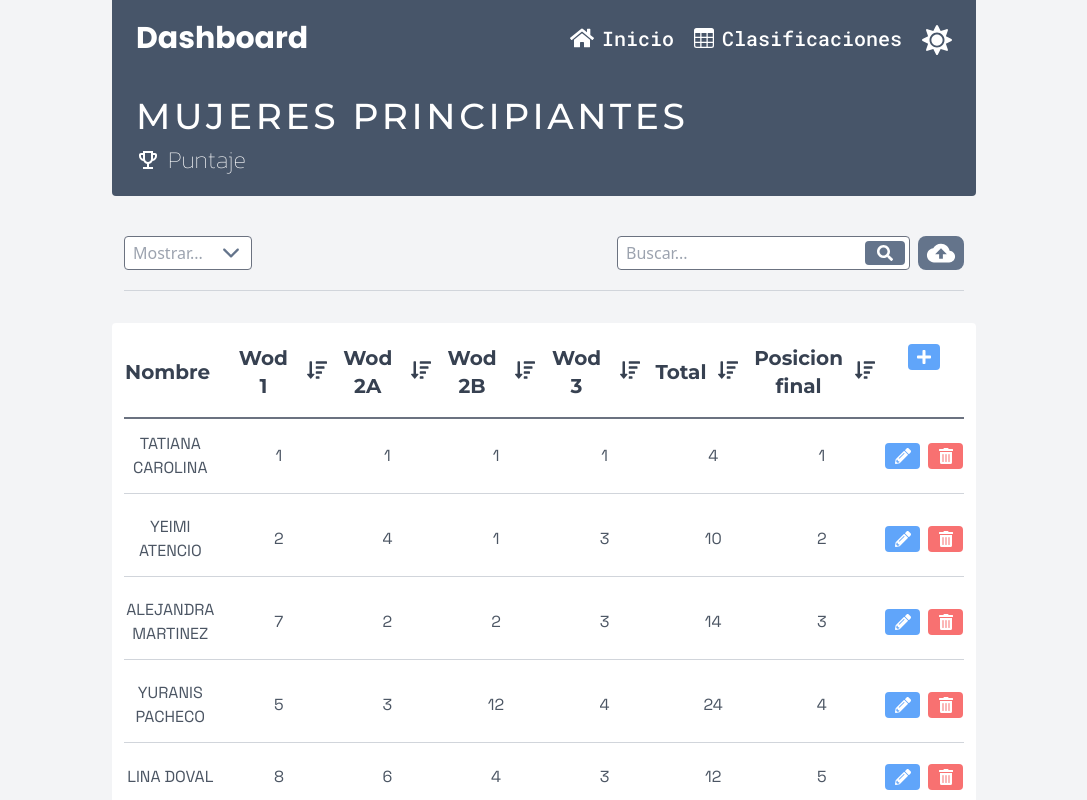
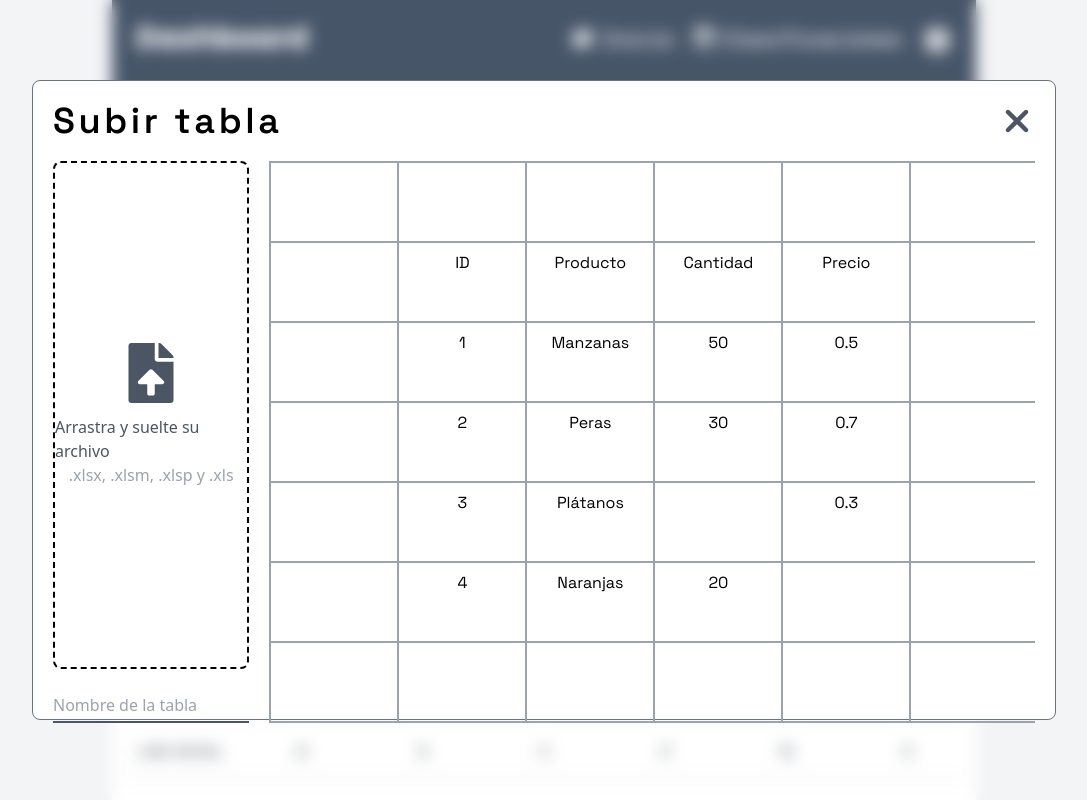
Before and after one commit to sweetPanel459/dashboard, a React (Vite) app: page / in a window 1280 px wide. Shown: the whole page, without its empty margins (96-1183 px from the left). Built offline with nearby package versions, Linux system fonts and the light colour scheme; a web font is replaced by a local one.

Commit message:
feat: Creation of the logic to upload the excel

```diff
--- a/src/components/common/input.jsx
+++ b/src/components/common/input.jsx
@@ -37,23 +37,3 @@ export const Input = ({
     </div>
   );
 };
-
-Input.propTypes = {
-  label: PropTypes.string,
-  onChange: PropTypes.func.isRequired,
-  placeholder: PropTypes.string,
-  id: PropTypes.string.isRequired,
-  name: PropTypes.string,
-  className: PropTypes.string,
-  required: PropTypes.bool,
-  disabled: PropTypes.bool,
-};
-
-Input.defaultProps = {
-  label: "",
-  placeholder: "",
-  name: "",
-  className: "",
-  required: false,
-  disabled: false,
-};
--- a/src/components/modals/uploadTable.jsx
+++ b/src/components/modals/uploadTable.jsx
@@ -1,21 +1,206 @@
+import { read, utils } from "xlsx";
+
 import { Input } from "../common/input";
-import { DoubleText, Text, Title } from "../common/texts";
+import { DoubleText } from "../common/texts";
 
+import { TableRow } from "../../containers/tableSections";
 import { ModalHeader } from "./modalHeader";
 
-import { FaTableList } from "react-icons/fa6";
 import { FaFileUpload } from "react-icons/fa";
+
+const worksheetExample = [
+  [
+    null,
+    null,
+    null,
+    null,
+    null,
+    null,
+    null,
+    null,
+    null,
+    null,
+    null,
+    null,
+    null,
+    null,
+    null,
+    null,
+    null,
+    null,
+    null,
+    null,
+    null,
+  ],
+  [
+    null,
+    "ID",
+    "Producto",
+    "Cantidad",
+    "Precio",
+    null,
+    null,
+    "ID",
+    "Producto",
+    "Cantidad",
+    "Precio",
+    null,
+    null,
+    "ID",
+    "Producto",
+    "Cantidad",
+    "Precio",
+    null,
+    null,
+  ],
+  [
+    null,
+    1,
+    "Manzanas",
+    50,
+    0.5,
+    null,
+    null,
+    1,
+    "Manzanas",
+    50,
+    0.5,
+    null,
+    null,
+    1,
+    "Manzanas",
+    50,
+    0.5,
+    null,
+    null,
+  ],
+  [
+    null,
+    2,
+    "Peras",
+    30,
+    0.7,
+    null,
+    null,
+    2,
+    "Peras",
+    30,
+    0.7,
+    null,
+    null,
+    2,
+    "Peras",
+    30,
+    0.7,
+    null,
+    null,
+  ],
+  [
+    null,
+    3,
+    "Plátanos",
+    null,
+    0.3,
+    null,
+    null,
+    3,
+    "Plátanos",
+    null,
+    0.3,
+    null,
+    null,
+    3,
+    "Plátanos",
+    null,
+    0.3,
+    null,
+    null,
+  ],
+  [
+    null,
+    4,
+    "Naranjas",
+    20,
+    undefined,
+    null,
+    null,
+    4,
+    "Naranjas",
+    20,
+    undefined,
+    null,
+    null,
+    null,
+    4,
+    "Naranjas",
+    20,
+    undefined,
+    null,
+    null,
+  ],
+  [
+    null,
+    null,
+    null,
+    null,
+    null,
+    null,
+    null,
+    null,
+    null,
+    null,
+    null,
+    null,
+    null,
+    null,
+    null,
+    null,
+    null,
+    null,
+    null,
+    null,
+    null,
+  ],
+];
+
+const ReadFileAsDataUrl = (file) => {
+  return new Promise((res, rej) => {
+    const reader = new FileReader();
+
+    reader.onload = (e) => res(e.target.result.split(",")[1]);
+    reader.onerror = (error) =>
+      rej(new Error({ msg: "no se pudo cargar el archivo", err: error }));
+
+    reader.readAsDataURL(file);
+  });
+};
+
+const uploadFileHandler = async (e) => {
+  const file = e.target.files[0];
+
+  const fileBase64 = await ReadFileAsDataUrl(file);
+  const workbook = read(fileBase64, { type: "base64" });
+
+  const worksheets = {};
+
+  workbook.SheetNames.forEach((sheetName) => {
+    const sheet = workbook.Sheets[sheetName];
+    worksheets[sheetName] = utils.sheet_to_json(sheet, { header: 1 });
+  });
+
+  console.log(worksheets);
+};
 
 export const UploadTable = ({ modalRef, close }) => {
   return (
     <div
       ref={modalRef}
-      className="uploadTable absolute inset-0 hidden items-center justify-center bg-transparent backdrop-blur"
+      className="uploadTable absolute inset-0 flex items-center justify-center bg-transparent backdrop-blur"
     >
-      <section className="modal flex flex-col gap-5 w-3/5 h-2/3 p-5 rounded-lg border border-gray-500 bg-white">
+      <section className="flex flex-col gap-5 w-4/5 h-4/5 p-5 rounded-lg border border-gray-500 bg-white">
         <ModalHeader text="Subir tabla" click={close} />
-        <form className="flex flex-grow gap-5 w-full">
-          <section className="flex flex-col gap-5 w-full h-full ">
+        <form className="flex gap-5 h-full w-full">
+          <section className="flex flex-col gap-5 w-1/5 h-full ">
             <Input
               id="upload-file"
               type="file"
@@ -23,25 +208,29 @@ export const UploadTable = ({ modalRef, close }) => {
               styleInput="hidden"
               styleLabel="flex items-center justify-center w-full h-full"
               styleContainer="flex-grow w-full rounded-lg border-2 border-dashed border-black"
+              changeInput={uploadFileHandler}
             />
-            <div className="flex justify-between gap-5 w-full h-10">
-              <input
-                type="text"
-                placeholder="Nombre de la tabla"
-                className=" flex-grow h-full border-b-2 outline-none border-gray-600"
-              />
-              <label
-                htmlFor="upload-file"
-                className="flex items-center justify-center flex-grow h-full rounded-lg  text-lg font-semibold bg-gray-600 text-white"
-              >
-                Subir archivo
-              </label>
-            </div>
+            <Input
+              type="text"
+              placeholder="Nombre de la tabla"
+              styleInput="bg-transparent"
+              styleContainer="h-fit py-1 border-b-2 outline-none border-gray-600"
+            />
           </section>
 
-          <section className="flex flex-col gap-4 w-full h-full">
-            <Title text="Tablas obtenidas del archivos:" style="text-2xl" />
-            <TableCardObtained />
+          <section className="flex flex-grow h-full overflow-auto">
+            <table className="w-full h-full border border-gray-400">
+              {worksheetExample.map((index, key) => {
+                return (
+                  <TableRow
+                    key={key}
+                    style="h-20"
+                    styleColm="w-32 pt-2 h-full border border-gray-400"
+                    cellValues={index}
+                  />
+                );
+              })}
+            </table>
           </section>
         </form>
       </section>
@@ -61,10 +250,3 @@ const ContentLabel = () => (
     />
   </div>
 );
-
-const TableCardObtained = () => (
-  <div className="flex gap-2 p-2 w-full rounded-lg border-2 border-gray-600">
-    <FaTableList className="text-2xl" />
-    <Text text="Nombre de la tabla" />
-  </div>
-);
--- a/src/containers/tableSections.jsx
+++ b/src/containers/tableSections.jsx
@@ -19,12 +19,11 @@ const optionHeadExample = [
   { text: "Posicion final", click: "s" },
 ];
 
-export const TableHeader = ({ styleButton }) => (
+export const TableHeader = ({ styleButton, isActiveEditRow }) => (
   <tr className="flex w-full gap-2 py-2">
     {optionHeadExample.map((index, keys) => (
-      <td className={`w-full ${styleButton}`}>
+      <td key={keys} className={`w-full ${styleButton}`}>
         <Button
-          key={keys}
           text={index.text}
           icon={index.click && <FaSortAmountDown />}
           styleIcon="order-2 relative bottom-0.5 text-xl"
@@ -32,25 +31,28 @@ export const TableHeader = ({ styleButton }) => (
         />
       </td>
     ))}
-    <EditRow state={false} />
+    {isActiveEditRow && <EditRow key={0} state={false} />}
   </tr>
 );
 
-export const TableRow = ({ style, styleColm, cellValues, click }) => (
-  <tr className={`${style} flex items-center w-full gap-2 py-3 border-b`}>
+export const TableRow = ({
+  style,
+  styleColm,
+  cellValues,
+  isActiveEditRow,
+  click,
+}) => (
+  <tr className={`${style} flex items-center w-full`}>
     {cellValues.map((index, key) => (
-      <td
-        key={key}
-        className={`${styleColm} relative right-1 text-center  w-full font-grotesk`}
-      >
+      <td key={key} className={`${styleColm} text-center font-grotesk`}>
         {index}
       </td>
     ))}
-    <EditRow clickEdit={click} />
+    {isActiveEditRow && <EditRow key={1} clickEdit={click} />}
   </tr>
 );
 
-const EditRow = ({ state = true, clickEdit }) => (
+const EditRow = ({ isActive, state = true, clickEdit }) => (
   <td className="flex items-center justify-center gap-2 h-7 min-w-20">
     {state ? (
       <>
--- a/src/pages/dashboard.jsx
+++ b/src/pages/dashboard.jsx
@@ -5,9 +5,8 @@ import { Select } from "../components/common/select";
 import { DashboardHeader } from "../containers/dashboardHeader";
 import { TableHeader, TableRow } from "../containers/tableSections";
 
+import { EditRow } from "../components/modals/editRow";
 import { UploadTable } from "../components/modals/uploadTable";
-
-import { EditRow } from "../components/modals/editRow";
 import { ViewMoreTables } from "../components/modals/viewMoreTables";
 
 import { FaSearch } from "react-icons/fa";
@@ -40,9 +39,8 @@ const exampleData = [
   ["DINA TEHERAN", 19, 18, 16, 16, 73, 19],
   ["MARIA FERNANDA COL", 18, 19, 21, 18, 76, 21],
 ];
+
 /*TODO:
- * - create modal to upload tables - in procces
- * - create the custom hook in charge of the state of the modals (open/close)
  * - create the logic to upload xlsx
  * - create filter logic to accept only tables
  * - make http requests to endpoints
@@ -92,8 +90,8 @@ export const DashBoard = () => {
               <TableRow
                 key={key}
                 cellValues={index}
-                style="border-gray-300 dark:border-gray-500"
-                styleColm="text-gray-600 dark:text-gray-200"
+                style="gap-2 py-3 border-b border-gray-300 dark:border-gray-500"
+                styleColm="w-full text-gray-600 dark:text-gray-200"
                 click={() => openModal("edit-modal")}
               />
             ))}
```
